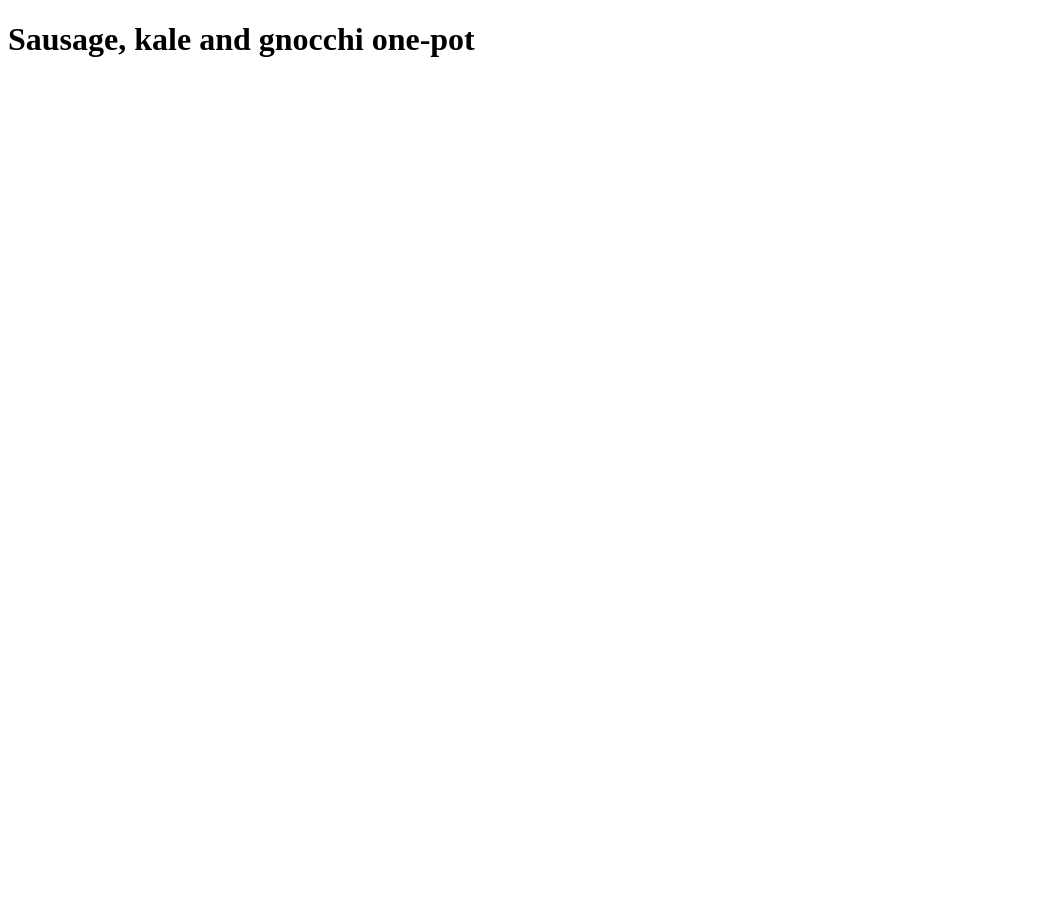
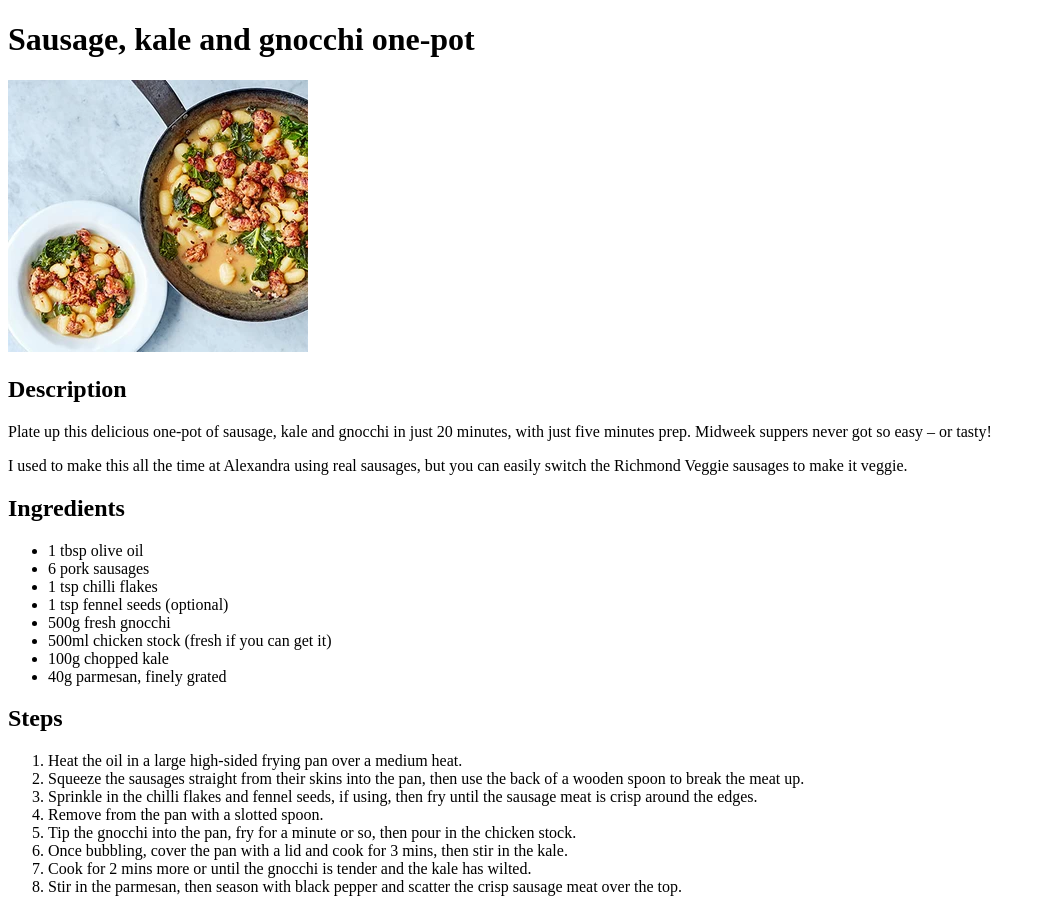
Before and after one commit to Cpapenbrock/odin-recipes, a plain HTML site: page recipes/sausage-kale-gnocchi.html in a window 1280 px wide. Shown: the whole page, without its empty margins (0-1045 px from the left). Before the commit the page ends 800 px from the top, so only its background shows below. Drawn offline with Linux system fonts and the light colour scheme.

Commit message:
Complete first recipe page

```diff
--- a/recipes/sausage-kale-gnocchi.html
+++ b/recipes/sausage-kale-gnocchi.html
@@ -7,5 +7,36 @@
 
     <body>
         <h1>Sausage, kale and gnocchi one-pot</h1>
+        <img src="../img/sausage-kale-gnocchi-one-pot.webp" alt="Image of the cooked sausage, kale and gnocchi one-pot">
+
+        <h2>Description</h2>
+
+        <p>Plate up this delicious one-pot of sausage, kale and gnocchi in just 20 minutes, with just five minutes prep. Midweek suppers never got so easy – or tasty!</p>
+
+        <p>I used to make this all the time at Alexandra using real sausages, but you can easily switch the Richmond Veggie sausages to make it veggie.</p>
+
+        <h2>Ingredients</h2>
+            <ul>
+                <li>1 tbsp olive oil</li>
+                <li>6 pork sausages</li>
+                <li>1 tsp chilli flakes</li>
+                <li>1 tsp fennel seeds (optional)</li>
+                <li>500g fresh gnocchi</li>
+                <li>500ml chicken stock (fresh if you can get it)</li>
+                <li>100g chopped kale</li>
+                <li>40g parmesan, finely grated</li>
+            </ul>
+
+        <h2>Steps</h2>
+            <ol>
+                <li>Heat the oil in a large high-sided frying pan over a medium heat.</li>
+                <li>Squeeze the sausages straight from their skins into the pan, then use the back of a wooden spoon to break the meat up.</li>
+                <li>Sprinkle in the chilli flakes and fennel seeds, if using, then fry until the sausage meat is crisp around the edges.</li>
+                <li>Remove from the pan with a slotted spoon.</li>
+                <li>Tip the gnocchi into the pan, fry for a minute or so, then pour in the chicken stock.</li>
+                <li>Once bubbling, cover the pan with a lid and cook for 3 mins, then stir in the kale.</li>
+                <li>Cook for 2 mins more or until the gnocchi is tender and the kale has wilted.</li>
+                <li>Stir in the parmesan, then season with black pepper and scatter the crisp sausage meat over the top.</li>
+            </ol>
     </body>
 </html>
```
Also changed, not shown: img/sausage-kale-gnocchi-one-pot.webp (added).
